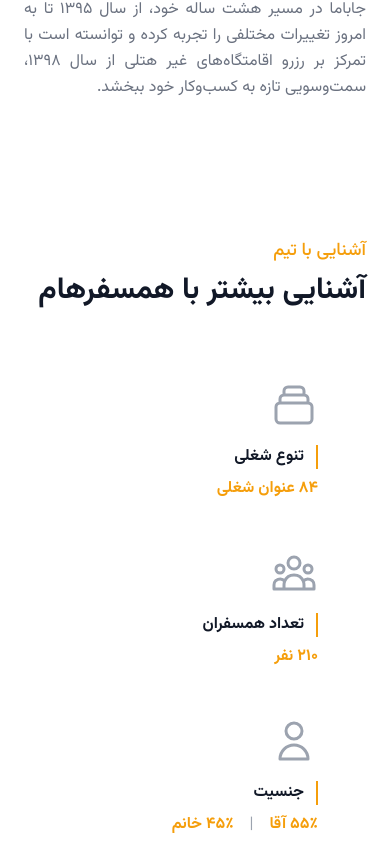
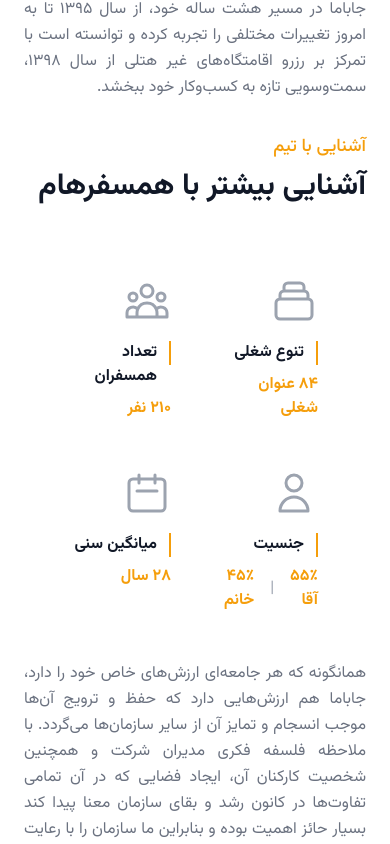
Before and after one commit to espitman/jbm-hr-life, a Nuxt app: page / in a window 390 px wide. Shown: the part 1960-2804 px from the top of the page. Built offline with nearby package versions, Linux system fonts and the light colour scheme.

Commit message:
fix: change Info component stats to 2x2 grid on mobile

```diff
--- a/components/home/Info.vue
+++ b/components/home/Info.vue
@@ -1,6 +1,6 @@
 <template>
   <Section>
-    <div class="max-w-6xl mx-auto p-6 py-28" dir="rtl">
+    <div class="max-w-6xl mx-auto p-6 py-2 md:py-28" dir="rtl">
       <!-- Header -->
       <div class="mb-12">
         <h3 class="text-lg font-medium text-amber-500 mb-2 text-right">آشنایی با تیم</h3>
@@ -18,7 +18,7 @@
 
           <!-- Stats grid on the left -->
           <div class="w-full md:w-1/2 order-1 md:order-2 p-12">
-            <div class="grid grid-cols-1 sm:grid-cols-2 gap-12">
+            <div class="grid grid-cols-2 sm:grid-cols-2 gap-12">
               <!-- Job diversity -->
               <div class="text-right">
                 <div class="flex justify-start mb-4">
```
